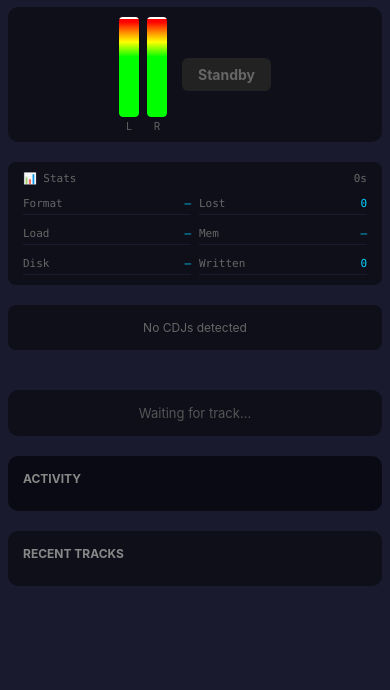
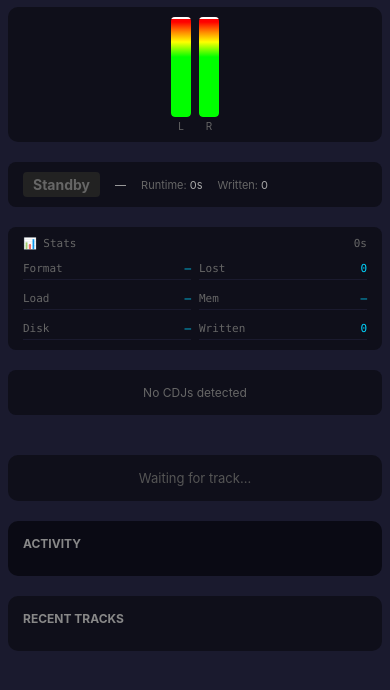
Before and after one commit to mischa85/clubtagger, a plain HTML site: page www/index.html in a window 390 px wide. Shown: the part 36-726 px from the top of the page. Drawn offline with Linux system fonts and the light colour scheme.

Commit message:
UI: 2-column deck grid, separate recording panel, clean VU section
- Decks use 2x2 grid layout (responsive to 1-col on mobile)
- Recording panel below VU: state, format, runtime, written
- VU section is just the meters now
- Nerd stats keep system-level info (load, mem, disk, lost)

```diff
--- a/www/index.html
+++ b/www/index.html
@@ -123,13 +123,42 @@
         .nerd-stat .value.warn { color: #ff9800; }
         .nerd-stat .value.ok { color: #4caf50; }
 
-        /* Now Playing */
+        /* Recording panel */
+        .rec-panel {
+            background: #0f0f1a;
+            border-radius: 8px;
+            padding: 10px 15px;
+            margin-bottom: 20px;
+            display: flex;
+            align-items: center;
+            gap: 15px;
+            font-size: 11px;
+        }
+        .rec-panel .rec-indicator {
+            font-size: 14px;
+            font-weight: bold;
+            padding: 4px 10px;
+            border-radius: 4px;
+            background: #222;
+        }
+        .rec-panel .rec-indicator.recording {
+            background: #4d1a1a;
+            color: #f44336;
+            animation: blink 1s infinite;
+        }
+        .rec-panel .rec-indicator.standby { color: #666; }
+        .rec-panel .rec-detail { color: #666; }
+        .rec-panel .rec-detail span { color: #aaa; }
+
         /* CDJ Decks */
         .decks-container {
             display: grid;
-            grid-template-columns: repeat(auto-fit, minmax(160px, 1fr));
+            grid-template-columns: repeat(2, 1fr);
             gap: 10px;
             margin-bottom: 20px;
+        }
+        @media (max-width: 600px) {
+            .decks-container { grid-template-columns: 1fr; }
         }
         .deck {
             background: #0f0f1a;
@@ -329,7 +358,13 @@
                     <span class="vu-label">R</span>
                 </div>
             </div>
-            <div class="rec-status standby" id="rec-status">Standby</div>
+        </div>
+
+        <div class="rec-panel">
+            <div class="rec-indicator standby" id="rec-status">Standby</div>
+            <div class="rec-detail"><span id="stat-format">—</span></div>
+            <div class="rec-detail">Runtime: <span id="stat-runtime">0s</span></div>
+            <div class="rec-detail">Written: <span id="stat-written">0</span></div>
         </div>
 
         <div class="nerd-stats">
```
